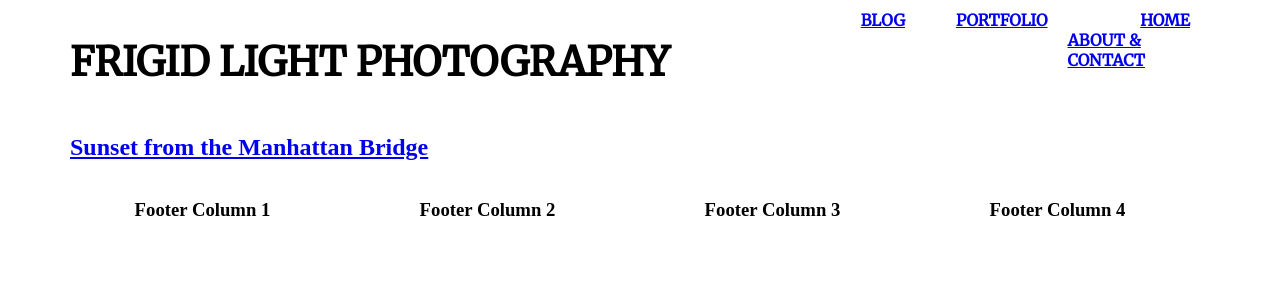
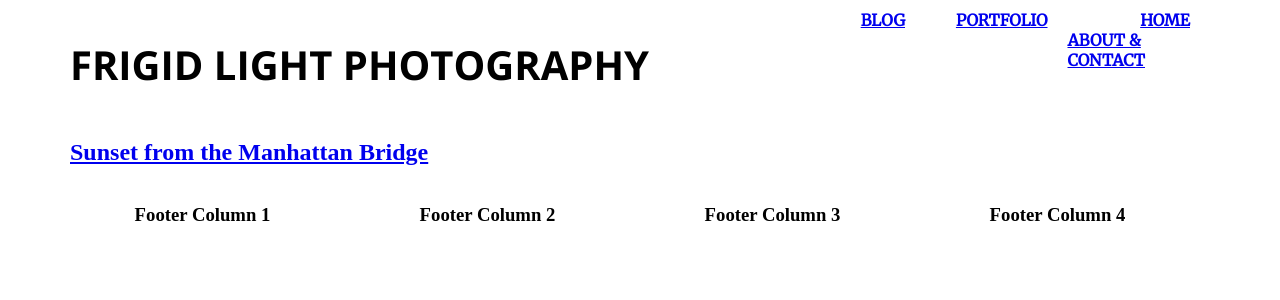
Before and after one commit to davidhowland/davidhowland.github.io, a Jekyll site: the page built from index.html, in a window 1280 px wide. Shown: the top 300 px of the page. Built offline with Jekyll 4.4.1, drawn with Linux system fonts in a browser that asks for light colours; Markdown is read by kramdown in place of the engine named in the settings; the list of posts is cut into pages by our own code.

Commit message:
another font update

```diff
--- a/css/style.css
+++ b/css/style.css
@@ -11,12 +11,13 @@
 }
 
 .post-content h2, .nav, .sidebar-content h3 {
-  font-family: 'Merriweather', sans-serif;
-  font-weight: 800;
+  font-family: 'Merriweather', serif;
+  font-weight: bold;
   text-transform: uppercase;
 }
 
 .nav h1 {
+  font-family: 'Open Sans', sans-serif;
   font-size: 2.5em;
 }
 
```
